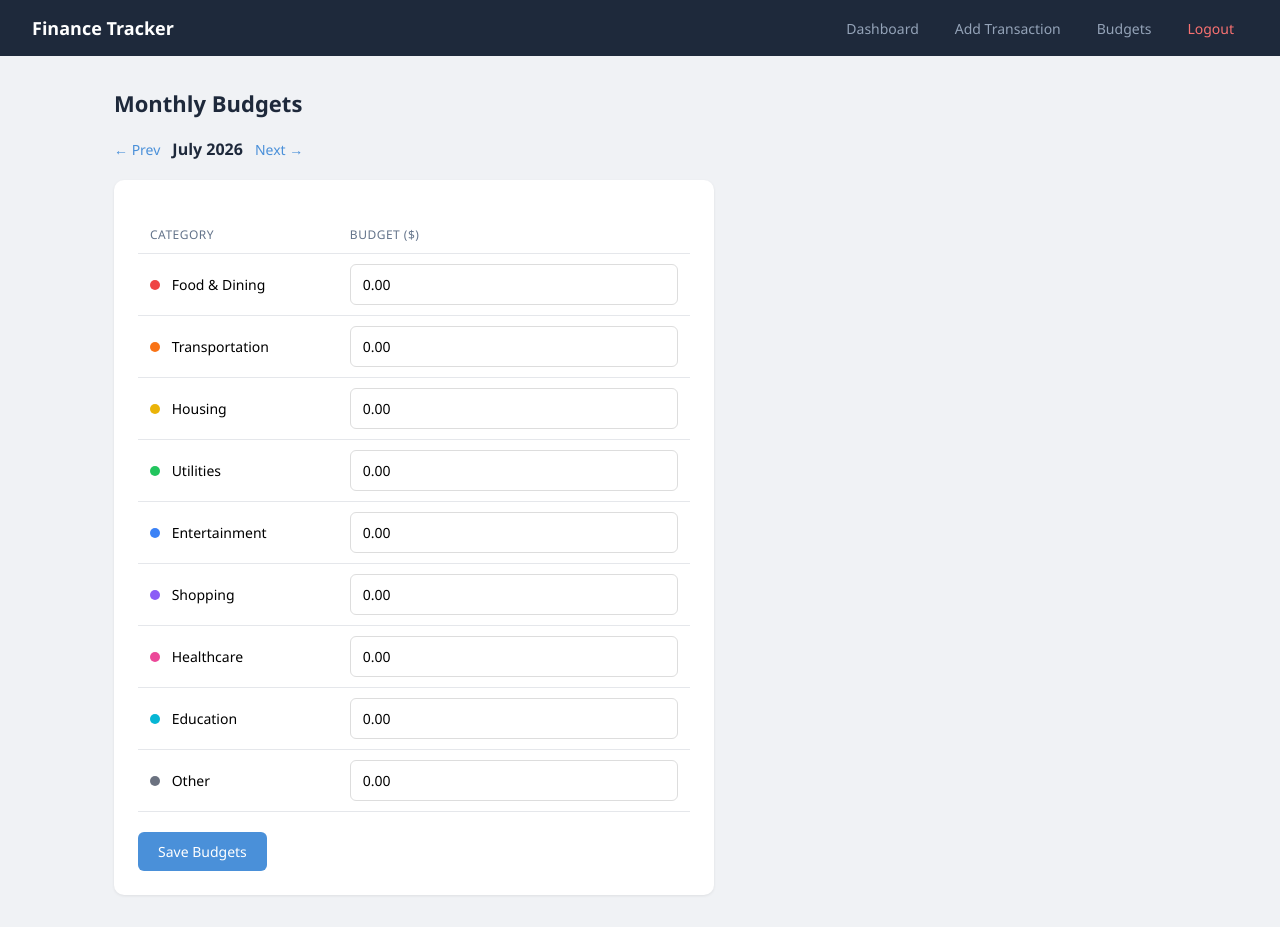
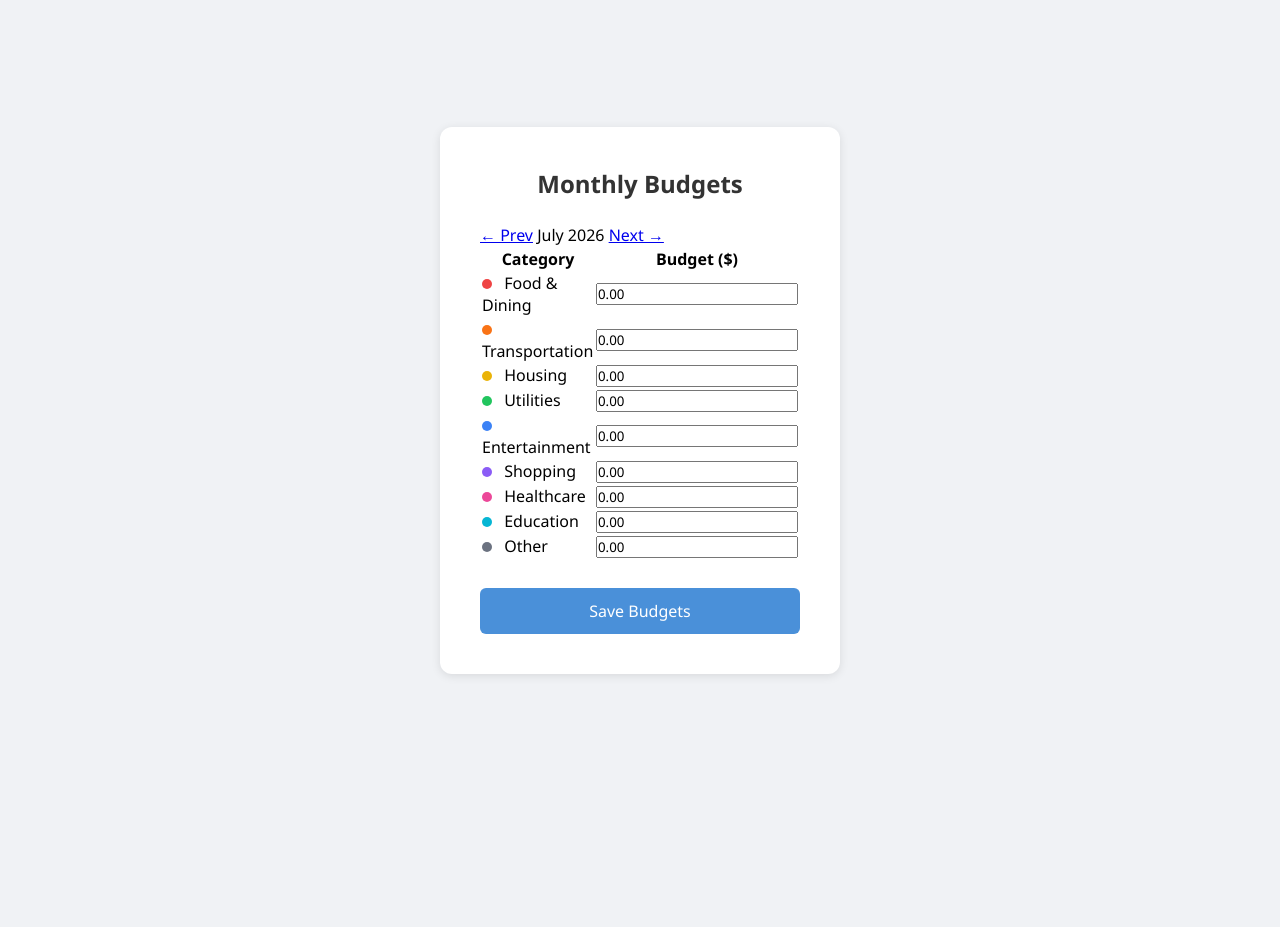
Before and after one commit to shyamrajpr7/webapp, a Flask app: page /budgets in a window 1280 px wide. After the commit the page ends 676 px from the top, so only its background shows below. Run offline with Flask 3, Linux system fonts and the light colour scheme; the visitor is signed in with stand-in values (Sample User, id 1); data that the repository does not hold is empty.

Commit message:
Update base template

```diff
--- a/website/templates/base.html
+++ b/website/templates/base.html
@@ -3,75 +3,32 @@
 <head>
     <meta charset="utf-8"/>
     <meta name="viewport" content="width=device-width, initial-scale=1.0"/>
-    <title>{% block title %}Finance Tracker{% endblock %}</title>
+    <title>{% block title %}Web App{% endblock %}</title>
     <style>
         * { margin: 0; padding: 0; box-sizing: border-box; font-family: 'Segoe UI', sans-serif; }
-        body { background: #f0f2f5; min-height: 100vh; }
-        nav { background: #1e293b; padding: 0 32px; display: flex; align-items: center; justify-content: space-between; height: 56px; }
-        nav .brand { color: #fff; font-size: 18px; font-weight: 600; }
-        nav .links { display: flex; gap: 8px; align-items: center; }
-        nav .links a { color: #94a3b8; text-decoration: none; padding: 8px 14px; border-radius: 6px; font-size: 14px; transition: all 0.2s; }
-        nav .links a:hover, nav .links a.active { color: #fff; background: #334155; }
-        nav .links .logout { color: #f87171; }
-        nav .links .logout:hover { background: #7f1d1d; }
-        .page { max-width: 1100px; margin: 0 auto; padding: 32px 24px; }
-        h2 { color: #1e293b; margin-bottom: 20px; font-size: 22px; }
+        body { background: #f0f2f5; display: flex; justify-content: center; align-items: center; min-height: 100vh; }
+        .container { background: #fff; padding: 40px; border-radius: 12px; box-shadow: 0 2px 10px rgba(0,0,0,0.1); width: 100%; max-width: 400px; }
+        h2 { text-align: center; margin-bottom: 24px; color: #333; }
         .flash { padding: 10px 14px; border-radius: 6px; margin-bottom: 16px; font-size: 14px; }
-        .flash.error { background: #fee2e2; color: #dc2626; }
-        .flash.success { background: #dcfce7; color: #16a34a; }
-        .card { background: #fff; border-radius: 10px; padding: 24px; box-shadow: 0 1px 3px rgba(0,0,0,0.08); }
-        .grid { display: grid; gap: 20px; }
-        .grid-3 { grid-template-columns: repeat(3, 1fr); }
-        .grid-2 { grid-template-columns: 1fr 1fr; }
-        .stat-card { text-align: center; }
-        .stat-card .label { font-size: 13px; color: #64748b; text-transform: uppercase; letter-spacing: 0.5px; margin-bottom: 4px; }
-        .stat-card .value { font-size: 28px; font-weight: 700; }
-        .stat-card .value.green { color: #16a34a; }
-        .stat-card .value.red { color: #dc2626; }
-        .stat-card .value.blue { color: #2563eb; }
-        label { display: block; margin-bottom: 4px; font-size: 14px; color: #555; font-weight: 500; }
-        input[type="text"], input[type="password"], input[type="email"],
-        input[type="number"], input[type="date"], select, textarea {
+        .flash.error { background: #ffe0e0; color: #d32f2f; }
+        label { display: block; margin-bottom: 4px; font-size: 14px; color: #555; }
+        input[type="text"], input[type="password"], input[type="email"] {
             width: 100%; padding: 10px 12px; margin-bottom: 16px; border: 1px solid #ddd;
-            border-radius: 6px; font-size: 14px; outline: none; background: #fff;
+            border-radius: 6px; font-size: 14px; outline: none;
         }
-        input:focus, select:focus, textarea:focus { border-color: #4a90d9; }
-        button, .btn {
-            padding: 10px 20px; background: #4a90d9; color: #fff; border: none;
-            border-radius: 6px; font-size: 14px; cursor: pointer; text-decoration: none;
-            display: inline-block; transition: background 0.2s;
+        input:focus { border-color: #4a90d9; }
+        button {
+            width: 100%; padding: 12px; background: #4a90d9; color: #fff; border: none;
+            border-radius: 6px; font-size: 16px; cursor: pointer; margin-top: 8px;
         }
-        button:hover, .btn:hover { background: #357abd; }
-        .btn-danger { background: #dc2626; }
-        .btn-danger:hover { background: #b91c1c; }
-        .btn-sm { padding: 6px 12px; font-size: 12px; }
-        table { width: 100%; border-collapse: collapse; margin-top: 12px; }
-        th, td { padding: 10px 12px; text-align: left; border-bottom: 1px solid #e5e7eb; font-size: 14px; }
-        th { color: #64748b; font-weight: 500; font-size: 12px; text-transform: uppercase; letter-spacing: 0.5px; }
-        .badge { display: inline-block; padding: 3px 10px; border-radius: 20px; font-size: 12px; font-weight: 500; color: #fff; }
-        .badge.income { background: #16a34a; }
-        .badge.expense { background: #dc2626; }
-        .month-nav { display: flex; align-items: center; gap: 12px; margin-bottom: 20px; }
-        .month-nav a { color: #4a90d9; text-decoration: none; font-size: 14px; }
-        .month-nav span { font-weight: 600; color: #1e293b; font-size: 16px; }
-        @media (max-width: 768px) {
-            .grid-3 { grid-template-columns: 1fr; }
-            .grid-2 { grid-template-columns: 1fr; }
-        }
-        {% block extra_css %}{% endblock %}
+        button:hover { background: #357abd; }
+        .link { text-align: center; margin-top: 16px; font-size: 14px; }
+        .link a { color: #4a90d9; text-decoration: none; }
+        .link a:hover { text-decoration: underline; }
     </style>
 </head>
 <body>
-    <nav>
-        <div class="brand">Finance Tracker</div>
-        <div class="links">
-            <a href="{{ url_for('finance.dashboard') }}">Dashboard</a>
-            <a href="{{ url_for('finance.add_transaction') }}">Add Transaction</a>
-            <a href="{{ url_for('finance.budgets') }}">Budgets</a>
-            <a href="{{ url_for('auth.logout') }}" class="logout">Logout</a>
-        </div>
-    </nav>
-    <div class="page">
+    <div class="container">
         {% with messages = get_flashed_messages(with_categories=true) %}
             {% if messages %}
                 {% for category, message in messages %}
```
